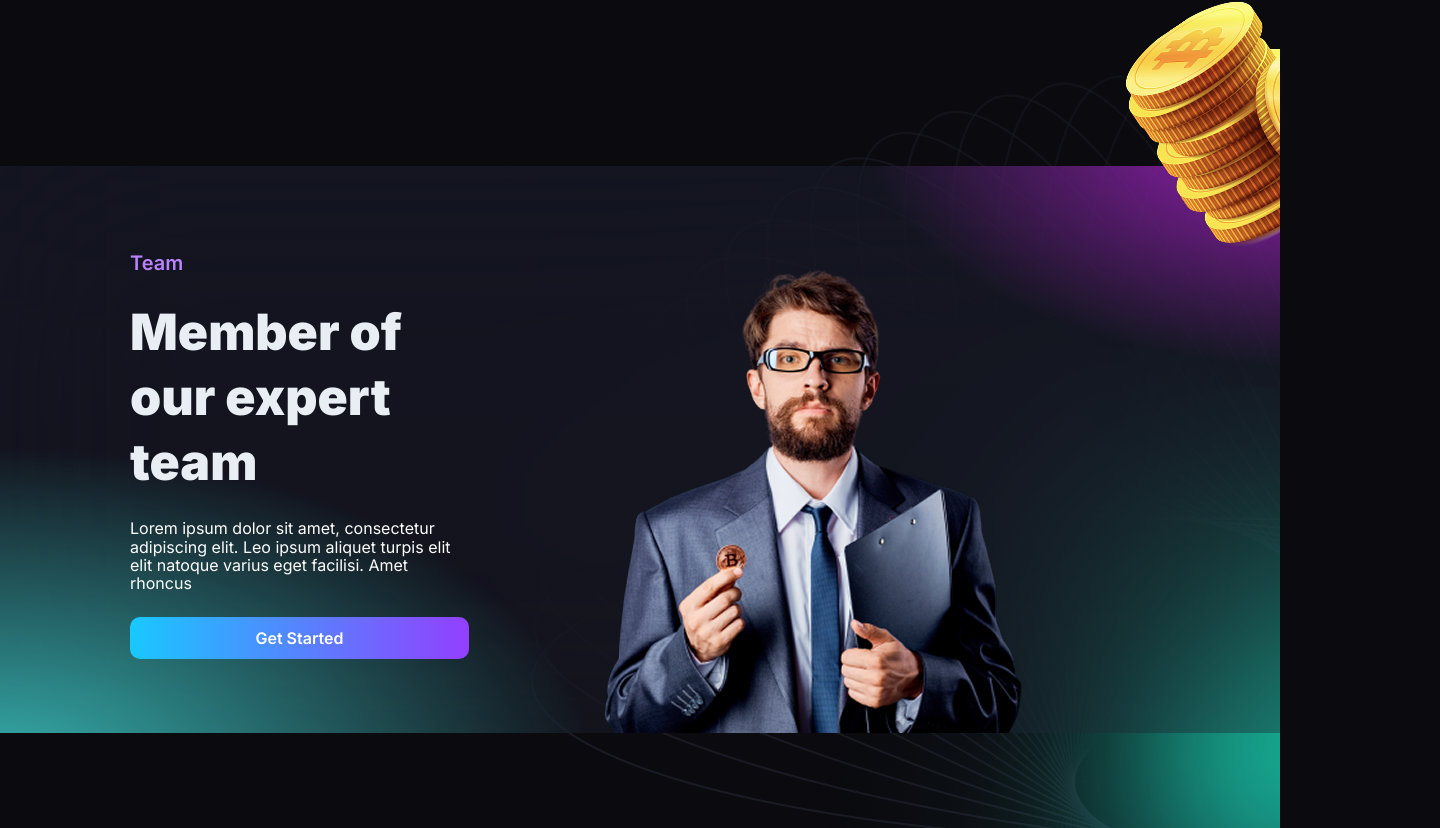
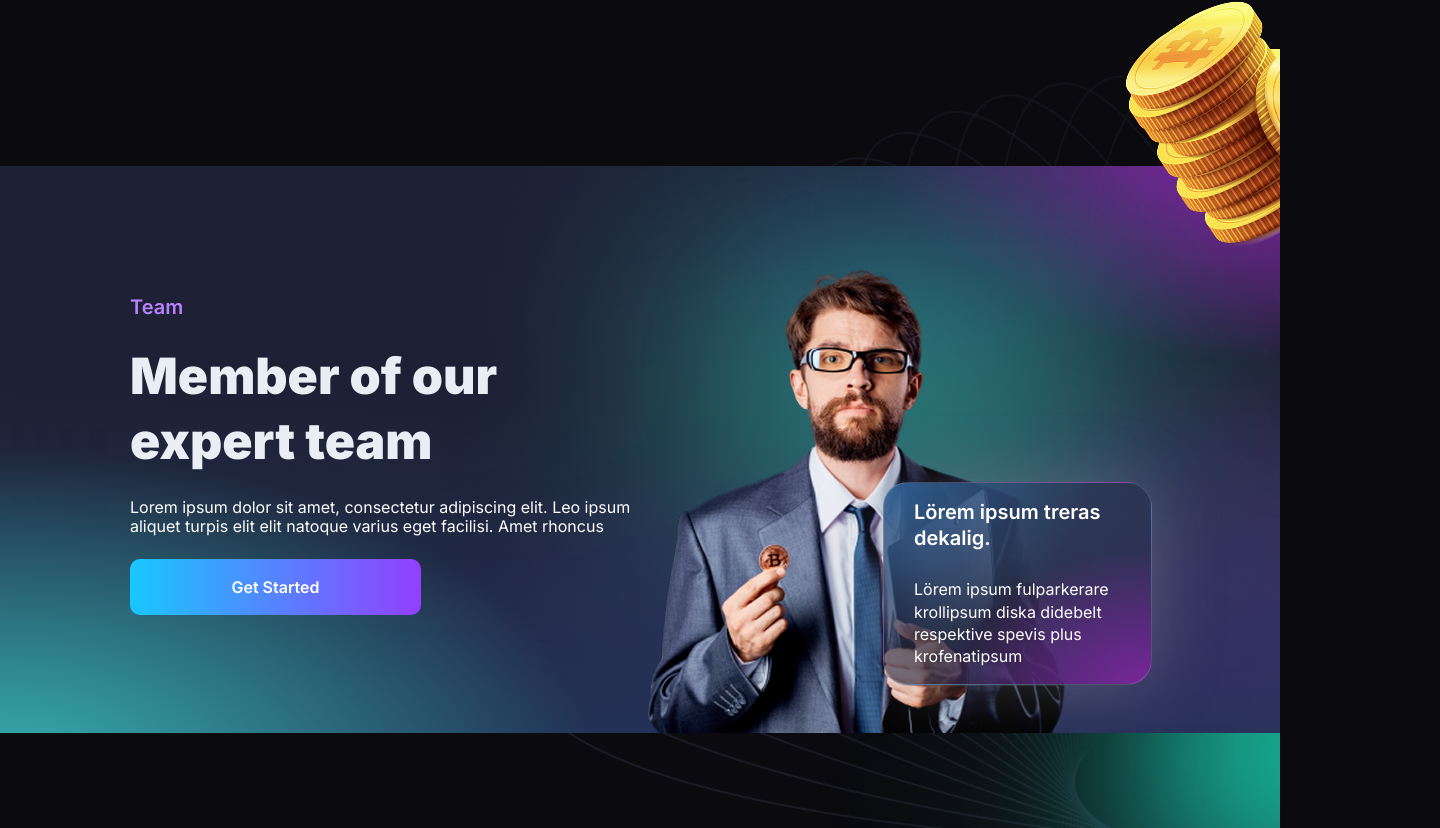
Before and after one commit to AlinesaSabo/test-task, a React (Vite) app: page / in a window 1280 px wide. Shown: the part 3012-3840 px from the top of the page, 1440 px wide, since content can reach past the window. Built offline with nearby package versions, Linux system fonts and the light colour scheme.

Commit message:
add card in section team

```diff
--- a/src/components/CardTeam/CardTeam.jsx
+++ b/src/components/CardTeam/CardTeam.jsx
@@ -1,18 +1,24 @@
 import React from "react";
 import Button from "../Button/Button";
 import s from "./CardTeam.module.css";
+import bg from "../../assets/image/fon/bggreanGR.png";
 
-const CardTeam = ({ title, image, description, id }) => {
+const CardTeam = ({ title, image, description, id, card }) => {
   return (
     <div className={s.card}>
       <div className={s.description}>
         <h5>Team</h5>
         <h2>{title}</h2>
         <p>{description}</p>
-        <Button>Get Started</Button>
+        <Button className={s.button}>Get Started</Button>
       </div>
       <div className={s.img}>
         <img src={image} alt={id} width="681px" height="494px" />
+        <img src={bg} alt="bg" className={s.bg} />
+      </div>
+      <div className={s.cardInfo}>
+        <h5>{card.title}</h5>
+        <p>{card.description}</p>
       </div>
     </div>
   );
--- a/src/components/CardTeam/CardTeam.module.css
+++ b/src/components/CardTeam/CardTeam.module.css
@@ -1,7 +1,10 @@
 .card {
   display: flex;
+  position: relative;
+  overflow: hidden;
   padding: 0 130px;
   max-width: 1440px;
+  height: 577px;
   margin: 0 auto;
   backdrop-filter: blur(100px);
   background: linear-gradient(
@@ -20,6 +23,18 @@
 
       #df1dff 0%,
       rgba(72, 205, 255, 0) 100%
+    ),
+    linear-gradient(2deg, #213763 1.93%, rgba(42, 58, 86, 0) 59.7%),
+    linear-gradient(
+      135deg,
+      rgba(41, 46, 75, 0.5) 0%,
+      rgba(41, 46, 75, 0.5) 100%,
+      rgba(48, 58, 120, 0.5) 100%
+    ),
+    radial-gradient(
+      77.75% 73.99% at 100% 106.39%,
+      #df1dff 0%,
+      rgba(72, 205, 255, 0) 100%
     );
 }
 
@@ -27,6 +42,7 @@
   display: flex;
   flex-direction: column;
   justify-content: center;
+  width: 542px;
   gap: 24px;
   & h5 {
     font-weight: 600;
@@ -46,6 +62,57 @@
   }
 }
 
+.button {
+  padding: 20px 48px;
+  max-width: 291px;
+}
+
 .img {
-  margin-top: 83px;
+  position: absolute;
+  bottom: 0;
+  left: 40%;
 }
+
+.bg {
+  position: absolute;
+  top: -18%;
+  left: -15%;
+  z-index: -1;
+}
+
+.cardInfo {
+  position: absolute;
+  bottom: 10%;
+  right: 10%;
+  border-radius: 25px;
+  width: 269px;
+  padding: 16.5px 30px;
+  border: 1px solid #ffffff2c;
+  backdrop-filter: blur(100px);
+  box-shadow: 0 4px 70px 0 rgba(180, 180, 180, 0.3);
+  background: linear-gradient(
+      135deg,
+      rgba(41, 46, 75, 0.5) 0%,
+      rgba(41, 46, 75, 0.5) 100%,
+      rgba(48, 58, 120, 0.5) 100%
+    ),
+    radial-gradient(
+      85.58% 99.15% at -5.37% -16.9%,
+      #3da5f5 0%,
+      rgba(62, 69, 238, 0) 100%
+    ),
+    radial-gradient(
+      83.1% 78.14% at 102.6% 109.78%,
+      #df1dff 0%,
+      rgba(72, 205, 255, 0) 100%
+    );
+  & h5 {
+    font-weight: 600;
+    font-size: 20px;
+    line-height: 1.3;
+    margin-bottom: 27px;
+  }
+  & p {
+    line-height: 1.4;
+  }
+}
--- a/src/components/SectionModule/SectionModule.jsx
+++ b/src/components/SectionModule/SectionModule.jsx
@@ -5,6 +5,7 @@ import safe from "../../assets/image/safe/image 501.png";
 import safe2 from "../../assets/image/safe/image 501 (1).png";
 import safe3 from "../../assets/image/safe/image 501 (2).png";
 import bg from "..//../assets/Group 3.png";
+import Ellipse from "../../assets/Ellipse 2.png";
 
 const modules = [
   {
@@ -54,6 +55,7 @@ const SectionModule = () => {
           ))}
         </div>
       </div>
+      <img src={Ellipse} alt="Ellipse" className={s.ellipse} />
       <img src={bg} alt="bg" className={s.bg} />
     </section>
   );
--- a/src/components/SectionModule/SectionModule.module.css
+++ b/src/components/SectionModule/SectionModule.module.css
@@ -45,3 +45,8 @@
   position: absolute;
   top: 20%;
 }
+
+.ellipse {
+  position: absolute;
+  top: -18%;
+}
--- a/src/components/Team/Team.jsx
+++ b/src/components/Team/Team.jsx
@@ -17,6 +17,11 @@ const teamMembers = [
     image: member1,
     description:
       "Lorem ipsum dolor sit amet, consectetur adipiscing elit. Leo ipsum aliquet turpis elit elit natoque varius eget facilisi. Amet rhoncus",
+    card: {
+      title: "Lörem ipsum treras dekalig. ",
+      description:
+        "Lörem ipsum fulparkerare krollipsum diska didebelt respektive spevis plus krofenatipsum ",
+    },
   },
   {
     id: 2,
@@ -24,6 +29,11 @@ const teamMembers = [
     image: member2,
     description:
       "Lorem ipsum dolor sit amet, consectetur adipiscing elit. Leo ipsum aliquet turpis elit elit natoque varius eget facilisi. Amet rhoncus",
+    card: {
+      title: "Lörem ipsum treras dekalig. ",
+      description:
+        "Lörem ipsum fulparkerare krollipsum diska didebelt respektive spevis plus krofenatipsum ",
+    },
   },
   {
     id: 3,
@@ -31,6 +41,11 @@ const teamMembers = [
     image: member3,
     description:
       "Lorem ipsum dolor sit amet, consectetur adipiscing elit. Leo ipsum aliquet turpis elit elit natoque varius eget facilisi. Amet rhoncus",
+    card: {
+      title: "Lörem ipsum treras dekalig. ",
+      description:
+        "Lörem ipsum fulparkerare krollipsum diska didebelt respektive spevis plus krofenatipsum ",
+    },
   },
 ];
 
```
Also changed, not shown: src/assets/image/fon/bggreanGR.png (added).
